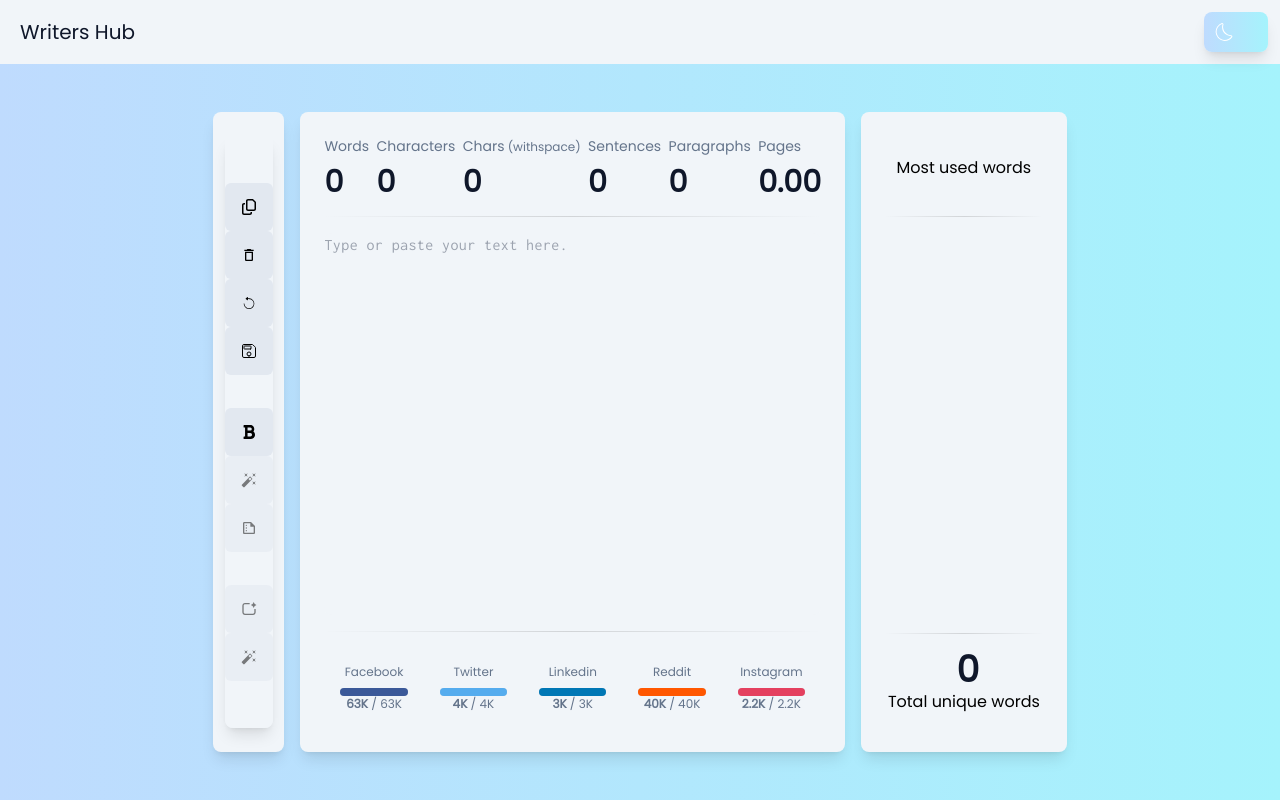
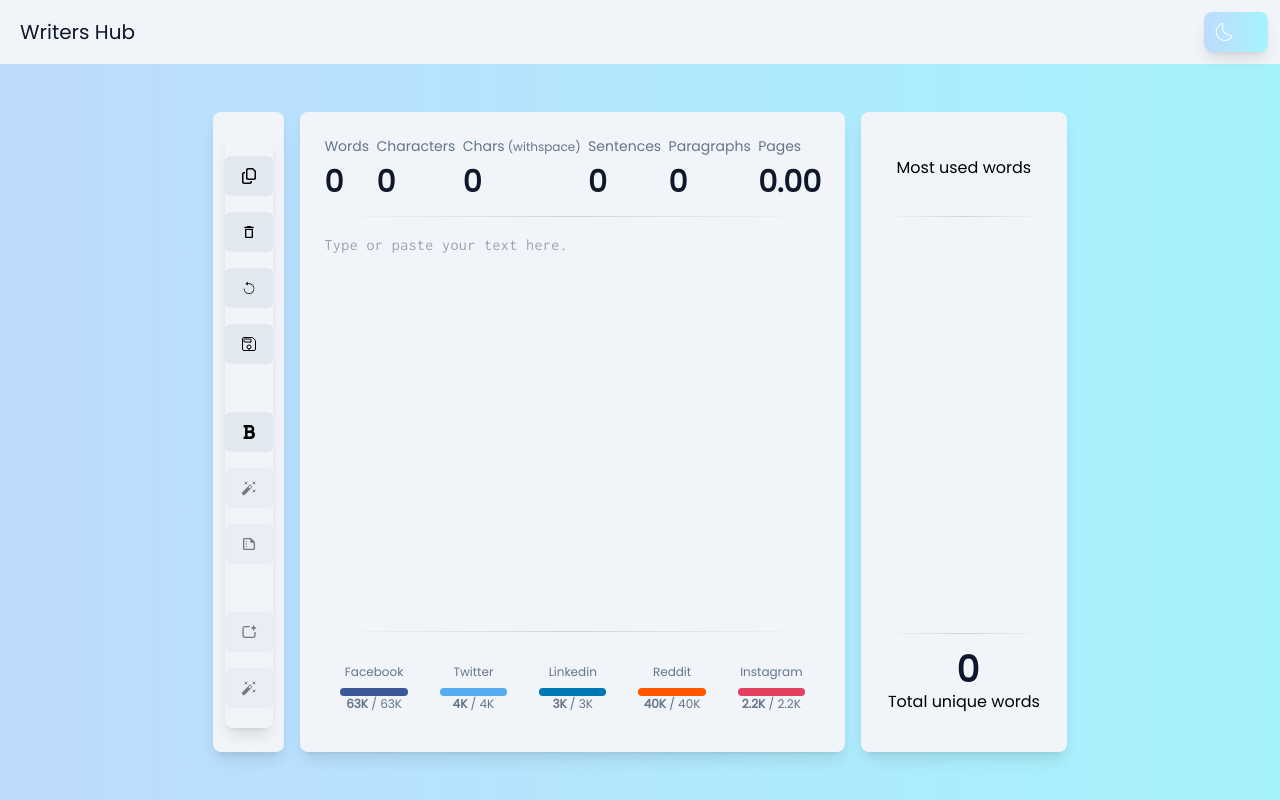
Before and after one commit to OriAfiasDev/writers-hub, a Next.js app: page /wordcount in a window 1280 px wide. Built offline with nearby package versions, Linux system fonts and the light colour scheme.

Commit message:
editing toolbar mobile

```diff
--- a/src/components/ui/IconButton.tsx
+++ b/src/components/ui/IconButton.tsx
@@ -10,7 +10,7 @@ export default function IconButton({ icon, onClick, className, title, disabled }
   return (
     <span
       aria-disabled={disabled}
-      className={`h-8 w-8 lg:h-12 lg:w-12 mx-2 lg:mx-0 lg:my-2' flex justify-center items-center bg-secondary cursor-pointer rounded-md ${className} has-tooltip ${
+      className={`h-8 w-8 lg:h-12 lg:w-12 mx-2 lg:mx-0 lg:my-2 flex justify-center items-center bg-secondary cursor-pointer rounded-md ${className} has-tooltip ${
         disabled && 'pointer-events-none opacity-50'
       }`}
       onClick={onClick}
```
